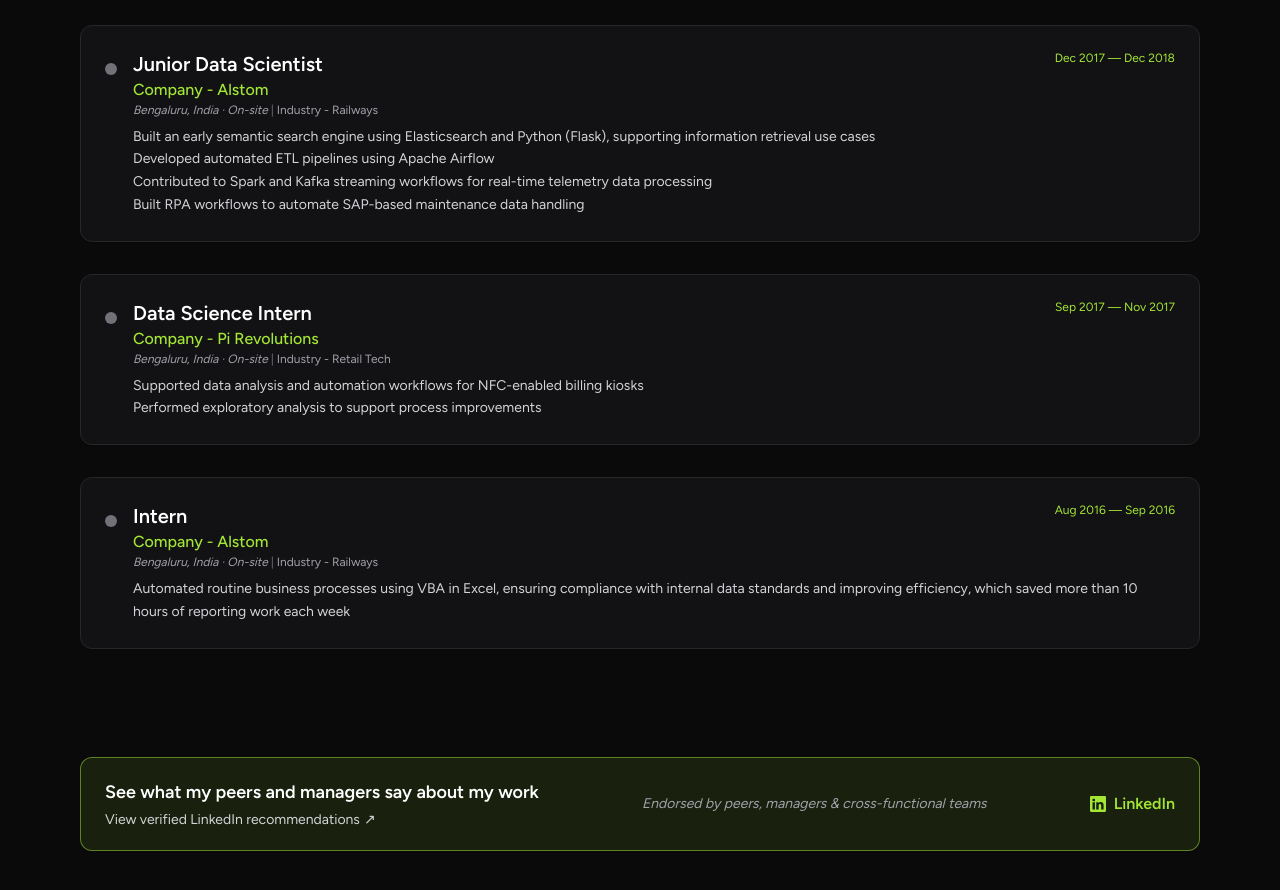
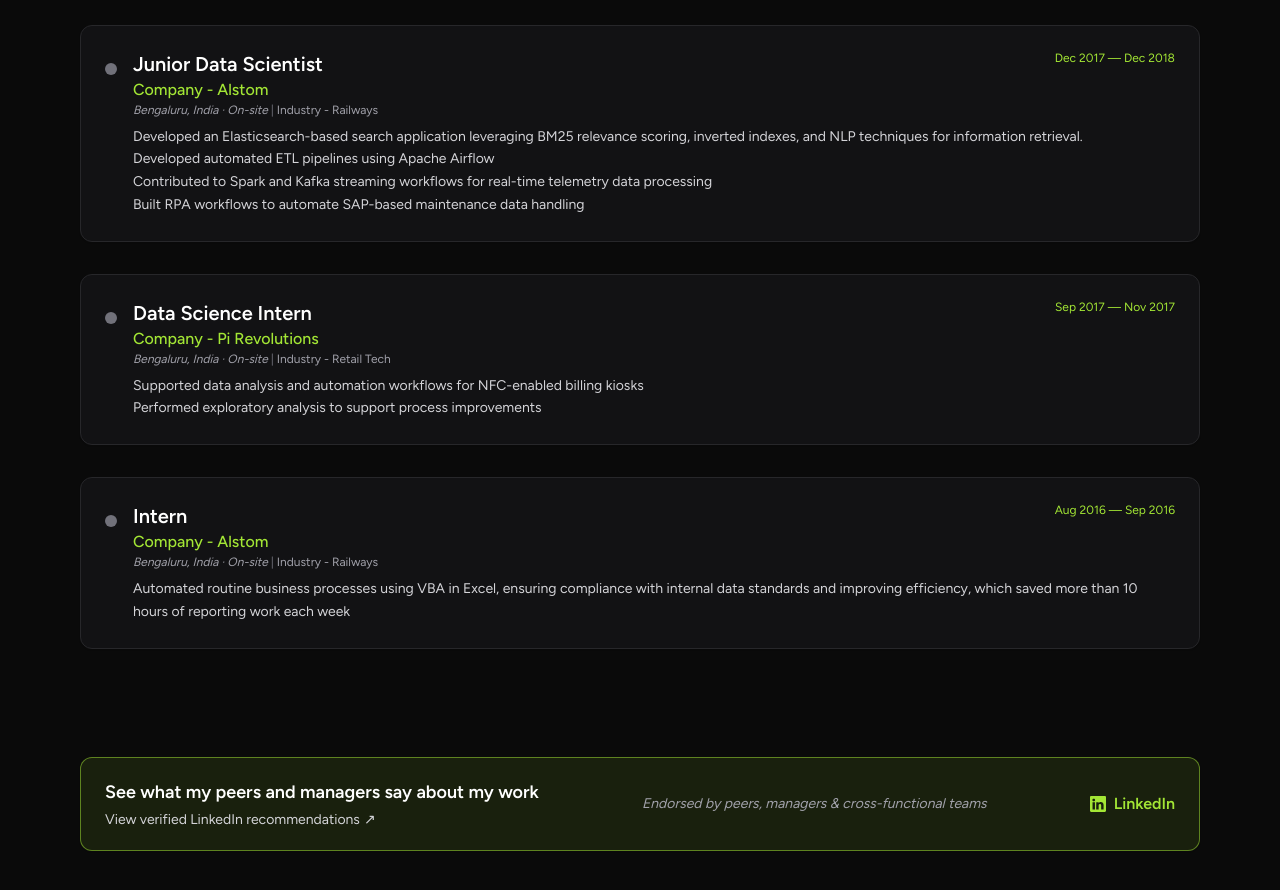
Before and after one commit to victorjohnsonk/victorjohnson.github.io, a Next.js app: page / in a window 1280 px wide. Shown: the part 2980-3870 px from the top of the page. Built offline with nearby package versions, Linux system fonts and the light colour scheme.

Commit message:
Update Experience.jsx

```diff
--- a/src/components/Experience.jsx
+++ b/src/components/Experience.jsx
@@ -19,7 +19,7 @@
   Built LLM-powered intelligent search, chatbots, and ranking workflows used in internal products
   Designed and implemented LLM evaluation frameworks (precision/recall, F1, BLEU, ROUGE, relevance & faithfulness metrics) to measure quality and reduce hallucinations
   Implemented prompt strategies, grounding logic, guardrails, and output validation to improve reliability and safety in live systems
-  Fine-tuned transformer and LLM models on domain-specific data to improve retrieval accuracy and contextual relevance
+  Applied parameter-efficient model adaptation approaches (LoRA) using domain-specific data to support retrieval and contextual understanding.
   Built scalable data preparation pipelines (cleaning, tokenization, chunking, embeddings) for training and fine-tuning
   Ran A/B tests and benchmarks across models, embeddings, retrievers, and prompt variants to optimize quality, latency, and cost
 
@@ -66,7 +66,7 @@
     end: 'Dec 2018',
     location: 'Bengaluru, India · On-site',
     description: `
-  Built an early semantic search engine using Elasticsearch and Python (Flask), supporting information retrieval use cases
+  Developed an Elasticsearch-based search application leveraging BM25 relevance scoring, inverted indexes, and NLP techniques for information retrieval.
   Developed automated ETL pipelines using Apache Airflow
   Contributed to Spark and Kafka streaming workflows for real-time telemetry data processing
   Built RPA workflows to automate SAP-based maintenance data handling`,
```
